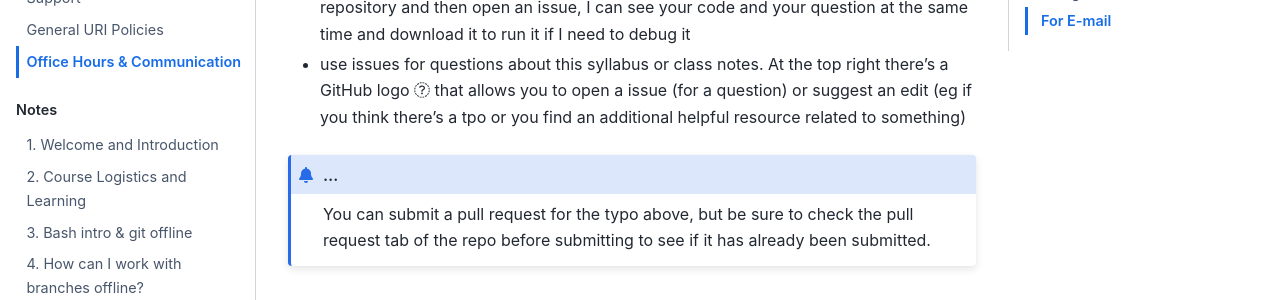
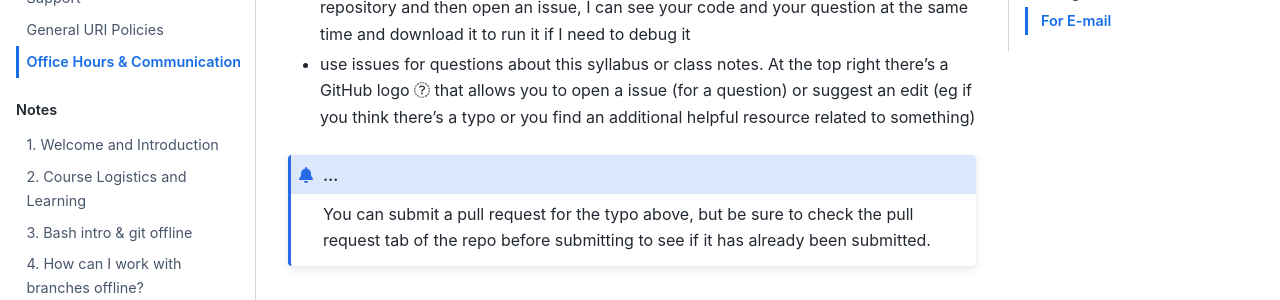
Before and after one commit to introcompsys/spring2023, a Jupyter Book: the page built from syllabus/communication.md, in a window 1280 px wide and 900 px high, scrolled down 1006 px. Shown: the part 180-480 px from the top of the window. Built offline with Jupyter Book 1.0.4 settings and Sphinx 7.4.7 and the Sphinx Book theme 1.1.4, drawn with Linux system fonts in a browser that asks for light colours.

Commit message:
Typo fix in communication.md
changed tpo to typo

````diff
--- a/syllabus/communication.md
+++ b/syllabus/communication.md
@@ -106,7 +106,7 @@ for platform, data in df.groupby('platform'):
 ### Using issues
 
 - use issues for content directly related to assignments.  If you push your code to the repository and then open an issue, I can see your code and your question at the same time and download it to run it if I need to debug it
-- use issues for questions about this syllabus or class notes. At the top right there's a GitHub logo {fa}`github` that allows you to open a issue (for a question) or suggest an edit (eg if you think there's a tpo or you find an additional helpful resource related to something)
+- use issues for questions about this syllabus or class notes. At the top right there's a GitHub logo {fa}`github` that allows you to open a issue (for a question) or suggest an edit (eg if you think there's a typo or you find an additional helpful resource related to something)
 
 
 ```{admonition} ...
````
